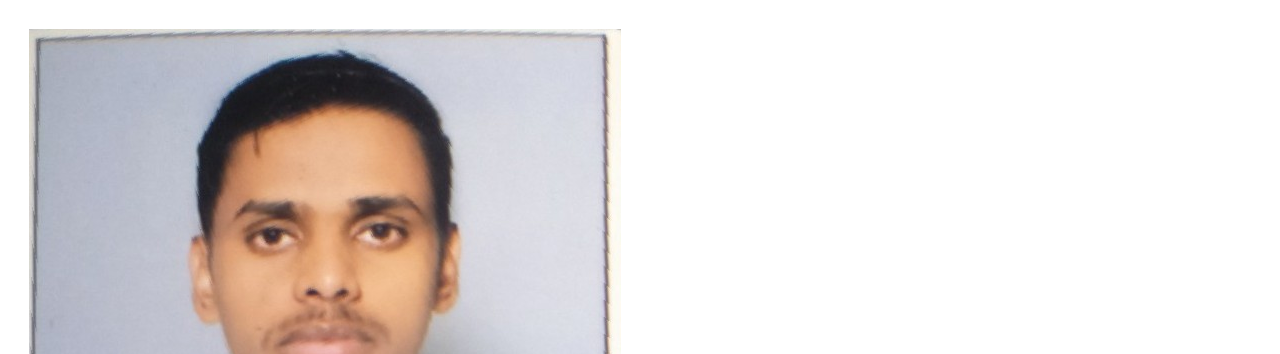
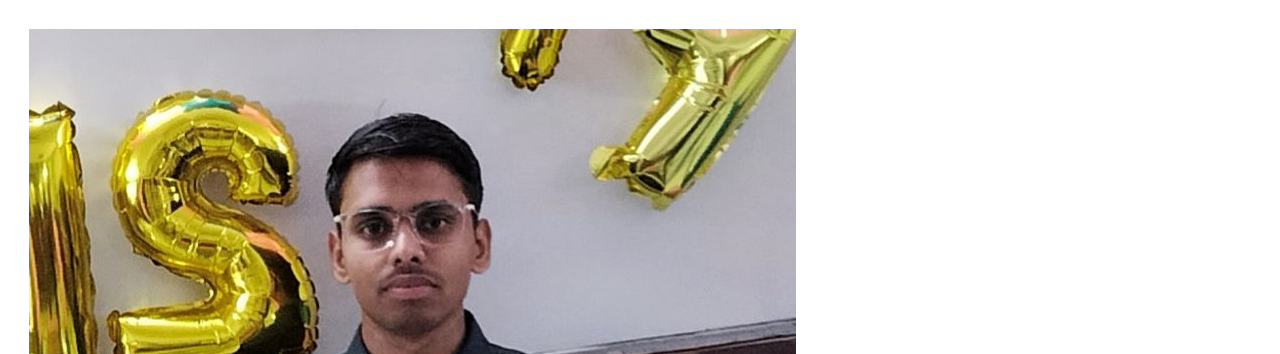
Before and after one commit to ravikumarpal906/resume, a plain HTML site: page index.html in a window 1280 px wide. Shown: the top 354 px of the page. Drawn offline with Linux system fonts and the light colour scheme.

Commit message:
Update index.html

```diff
--- a/index.html
+++ b/index.html
@@ -9,7 +9,7 @@
 <body>
   <table cellspacing="20">
     <tr>
-      <td> <img src="image/raviphoto.jpeg" alt="Ravi profile pic" /></td>
+      <td> <img src="image/ravi.jpg" alt="Ravi profile pic" /></td>
       <td>
         <h1>Ravi Kumar Pal</h1>
         <p><em>Founder & CEO of <strong><a href="https://www.instagram.com/ravikumarpal906/">TILLU.</a></strong></em></p>
```
